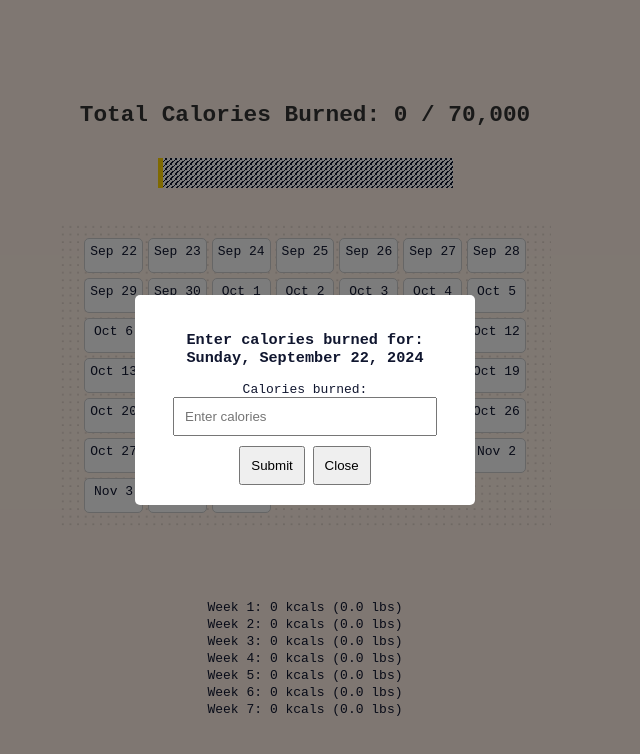
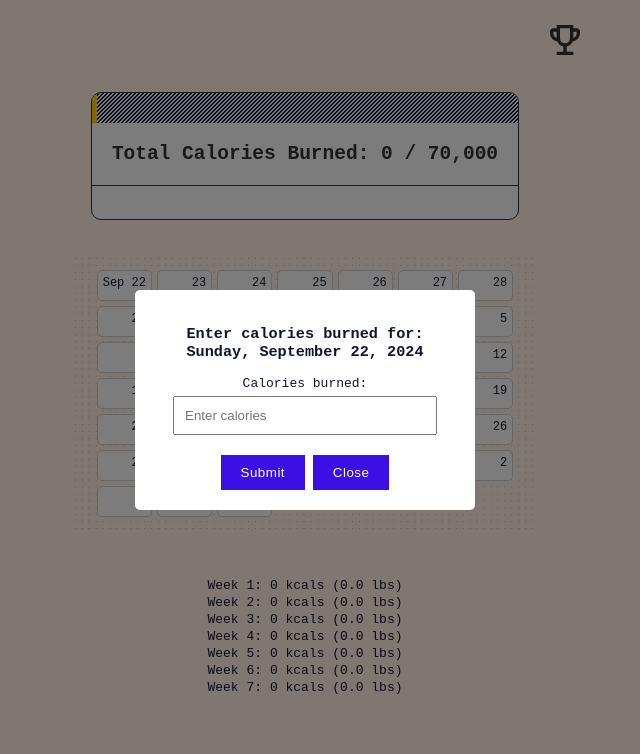
Before and after one commit to marieandboone/45daychallenge, a plain HTML site: page index.html in a window 1280 px wide. Both pictures are taken after a click on the element "Sep 22". Shown: the whole page, without its empty margins (335-975 px from the left). Drawn offline with Linux system fonts and the light colour scheme.

Commit message:
Add files via upload

```diff
--- a/app.js
+++ b/app.js
@@ -73,16 +73,39 @@ function calculateRemainingDays() {
   return remainingDays > 0 ? remainingDays : 0;
 }
 
+function addNotificationBadge(days) {
+  // Get the button element
+  const rewardIcon = document.getElementById("reward-icon");
+  const rewardCount = days;
+
+  // Check if a badge already exists
+  let badge = rewardIcon.querySelector(".notification-badge");
+
+  if (rewardCount === 0) {
+    // If count is zero, remove the badge if it exists
+    if (badge) {
+      rewardIcon.removeChild(badge);
+    }
+  } else {
+    // If badge doesn't exist, create it
+    if (!badge) {
+      badge = document.createElement("div");
+      badge.className = "notification-badge";
+      rewardIcon.appendChild(badge);
+    }
+    // Update the badge text
+    badge.textContent = rewardCount;
+  }
+}
+
 // Function to display remaining days on the page
 function displayRemainingDays(remainingCaloriesCalc, poundsLeft) {
   // Calculate the remaining days
   let remainingDays = calculateRemainingDays();
   let calsPerDay = remainingCaloriesCalc / remainingDays;
 
-  let daysCount = countDaysGreaterThan1500();
-
   // Update the P element with the remaining cals per day
-  let remainingDaysText = `You've lost ${poundsLeft} pounds and earned ${daysCount} rewards!<br><br> Burn ${Math.ceil(
+  let remainingDaysText = `You've lost ${poundsLeft} pounds!<br><br> Burn ${Math.ceil(
     calsPerDay
   )} kcals/day to reach your goal.`;
   document.getElementById("info").innerHTML = remainingDaysText;
@@ -109,11 +132,24 @@ function generate45DayCalendar() {
     let currentDate = new Date(startDate);
     currentDate.setDate(startDate.getDate() + i);
 
-    // Format the date (e.g., "Sep 22")
-    let formattedDate = currentDate.toLocaleDateString("en-US", {
-      month: "short",
-      day: "numeric",
-    });
+    // Format the date conditionally
+    let formattedDate;
+    if (i === 0) {
+      // First day should show month and day (e.g., "Sep 22")
+      formattedDate = currentDate.toLocaleDateString("en-US", {
+        month: "short",
+        day: "numeric",
+      });
+    } else if (currentDate.getDate() === 1) {
+      // First of each month should show only the month (e.g., "Oct")
+      formattedDate = currentDate.toLocaleDateString("en-US", {
+        month: "short",
+        day: "numeric",
+      });
+    } else {
+      // All other days should show only the day (e.g., "23")
+      formattedDate = currentDate.getDate();
+    }
 
     // Set the text content to the formatted date
     dayDiv.textContent = formattedDate;
@@ -364,6 +400,7 @@ function countDaysGreaterThan1500() {
   console.log(
     `Total number of days with calories greater than or equal to 1500: ${daysCount}`
   );
+  addNotificationBadge(daysCount);
   return daysCount;
 }
 
--- a/index.html
+++ b/index.html
@@ -26,13 +26,33 @@
     </script>
   </head>
   <body>
+    <header>
+      <button id="reward-icon">
+        <svg
+          xmlns="http://www.w3.org/2000/svg"
+          height="100%"
+          viewBox="0 -960 960 960"
+          width="100%"
+          fill="#333"
+        >
+          <path
+            d="M280-120v-80h160v-124q-49-11-87.5-41.5T296-442q-75-9-125.5-65.5T120-640v-40q0-33 23.5-56.5T200-760h80v-80h400v80h80q33 0 56.5 23.5T840-680v40q0 76-50.5 132.5T664-442q-18 46-56.5 76.5T520-324v124h160v80H280Zm0-408v-152h-80v40q0 38 22 68.5t58 43.5Zm200 128q50 0 85-35t35-85v-240H360v240q0 50 35 85t85 35Zm200-128q36-13 58-43.5t22-68.5v-40h-80v152Zm-200-52Z"
+          />
+        </svg>
+      </button>
+    </header>
     <div id="container">
-      <h2 id="calorieGoal">Total Calories Burned: 0 / 70,000</h2>
-      <div id="progress-container">
-        <div id="progress-bar"></div>
+      <div id="header-container">
+        <div id="header-card">
+          <div id="progress-container">
+            <div id="progress-bar"></div>
+          </div>
+          <h2 id="calorieGoal">Total Calories Burned: 0 / 70,000</h2>
+          <p id="info"></p>
+        </div>
       </div>
       <div class="calendar" id="calendar"></div>
-      <p id="info"></p>
+
       <ul id="weekly-totals"></ul>
     </div>
 
--- a/service-worker.js
+++ b/service-worker.js
@@ -7,6 +7,7 @@ self.addEventListener("install", (event) => {
         "/45daychallenge/style.css",
         "/45daychallenge/app.js",
         "/45daychallenge/icon.png",
+        "/45daychallenge/manifest.json",
       ]);
     })
   );
--- a/style.css
+++ b/style.css
@@ -11,6 +11,48 @@ body {
   align-items: center;
 }
 
+header {
+  max-width: 600px;
+  position: absolute;
+  width: 100vw;
+  height: 80px;
+  top: 0;
+}
+
+#reward-icon {
+  width: 40px;
+  height: 40px;
+  position: absolute;
+  top: 20px;
+  right: 20px;
+  display: flex;
+  align-items: center;
+  justify-content: center;
+  background: none;
+  border: none;
+  padding: 0;
+  margin: 0;
+  cursor: pointer;
+}
+
+.notification-badge {
+  position: absolute;
+  top: -8px;
+  right: 0px;
+  background: #eafdc6;
+  color: #333;
+  border-radius: 50%;
+  font-size: 0.75rem;
+  font-weight: bold;
+  padding: 2px;
+  width: 15px;
+  height: 15px;
+  display: flex;
+  align-items: center;
+  justify-content: center;
+  border: 2px solid #333;
+}
+
 #container {
   display: flex;
   flex-direction: column;
@@ -20,7 +62,7 @@ body {
 
 #container ul {
   padding: 0;
-  margin: 0;
+  margin-top: 20px;
   list-style-type: none;
 }
 
@@ -28,12 +70,29 @@ body {
   padding: 1px 0;
 }
 
+#header-container {
+  padding: 0 15px;
+  margin: 0 10px 10px 10px;
+}
+
+#header-card {
+  background: #f9f9f9;
+  display: flex;
+  flex-direction: column;
+  justify-content: center;
+  align-items: center;
+  border: 1px solid #333;
+  border-radius: 10px;
+  overflow: hidden;
+}
+
 /* Basic styling for the h2 and calorie tracker */
 #calorieGoal {
-  text-align: center;
+  text-align: left;
   margin: 20px 0;
-  font-size: 1.75em;
+  font-size: 1.5em;
   color: #333;
+  padding: 0 20px;
 }
 
 /* Calendar and modal styles */
@@ -50,7 +109,7 @@ body {
 .day {
   border: 1px solid #ccc;
   padding: 5px;
-  text-align: center;
+  text-align: right;
   background-color: #f9f9f9;
   border-radius: 5px;
   cursor: pointer;
@@ -58,6 +117,8 @@ body {
   display: flex;
   flex-direction: column;
   justify-content: space-between;
+  font-size: 0.75rem;
+  white-space: nowrap;
 }
 
 .day:hover {
@@ -66,9 +127,10 @@ body {
 
 /* Show calories burned below the date */
 .calories-display {
-  font-size: 16px;
+  font-size: 1rem;
   color: #3a10e5;
-  margin-top: 8px;
+  margin-top: 5px;
+  text-align: center;
 }
 
 /* Modal styles */
@@ -96,16 +158,25 @@ body {
 .modal-content input {
   width: 80%;
   padding: 10px;
-  margin-bottom: 10px;
+  margin-bottom: 20px;
+  margin-top: 5px;
 }
 
 .modal-content button {
-  padding: 10px;
+  padding: 10px 20px;
+  border: none;
+  background-color: #3a10e5;
+  color: white;
+  letter-spacing: 0.5px;
 }
 
 #info {
-  text-align: center;
-  padding: 10px;
+  width: 100%;
+  text-align: left;
+  padding: 15px 15px 5px 20px;
+  border-top: 1px solid #333;
+  margin-top: 0;
+  box-sizing: border-box;
 }
 
 @media only screen and (max-width: 480px) {
@@ -116,23 +187,22 @@ body {
 }
 
 #progress-container {
-  width: 60%;
+  width: 100%;
   height: 30px;
   background-color: #e0e0e0;
-  margin: 10px 0;
   overflow: hidden;
   position: relative;
   background-image: linear-gradient(
     -45deg,
-    #10162f 20%,
-    #f9f9f9 20%,
+    #10162f 25%,
+    #f9f9f9 25%,
     #f9f9f9 50%,
     #10162f 50%,
-    #10162f 70%,
-    #f9f9f9 70%,
+    #10162f 75%,
+    #f9f9f9 75%,
     #f9f9f9 100%
   );
-  background-size: 5px 5px; /* Adjust size for crosshatching effect */
+  background-size: 4px 4px; /* Adjust size for crosshatching effect */
 }
 
 #progress-bar {
```
Also changed, not shown: trophy.svg (added).
